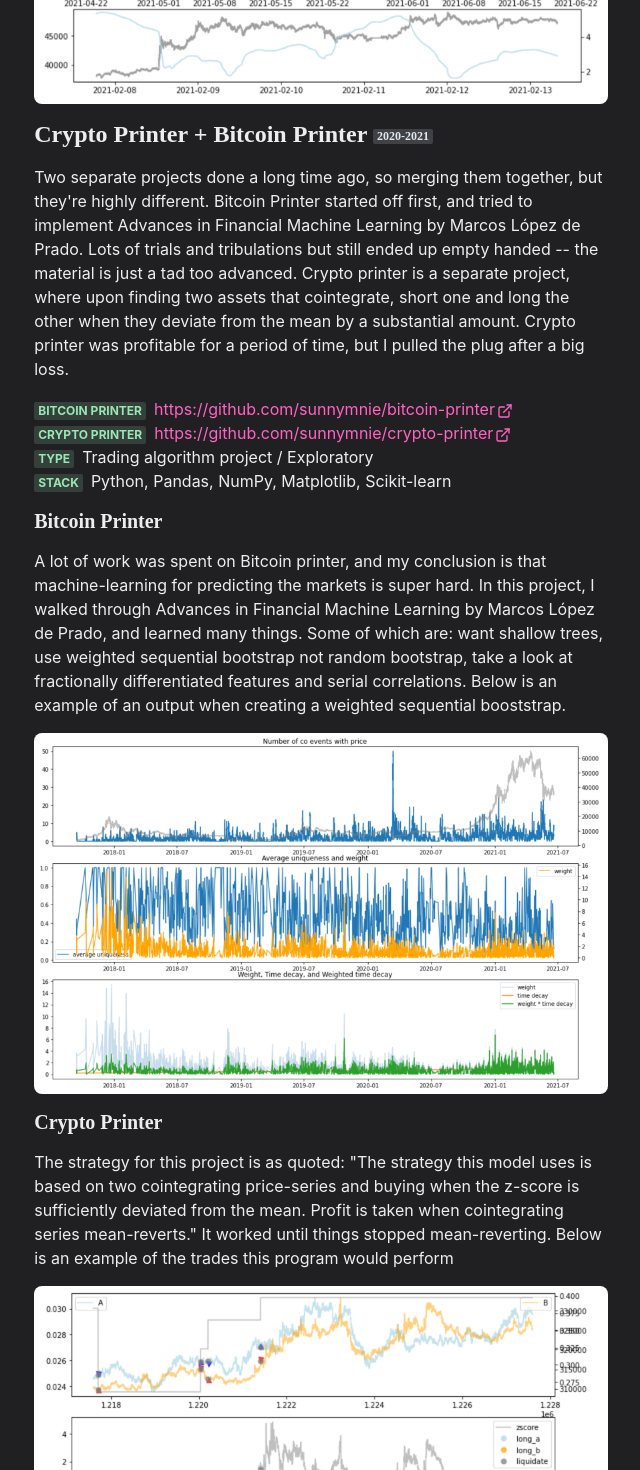
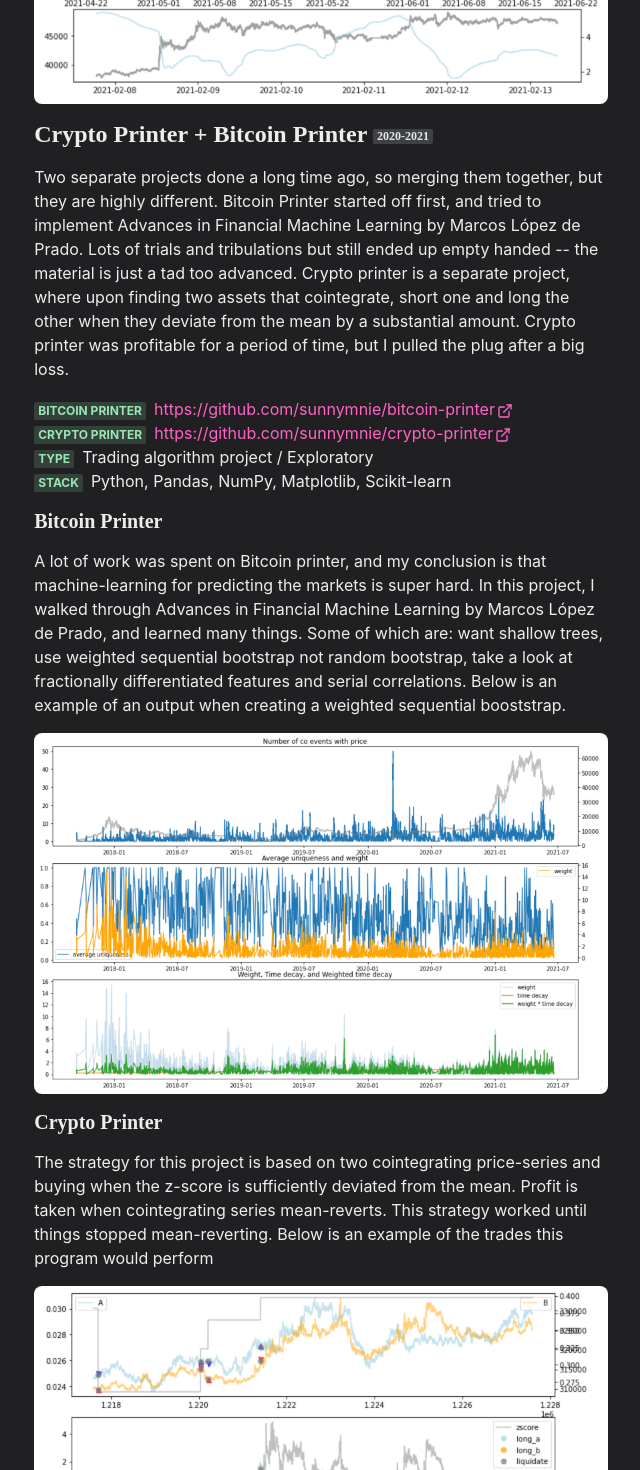
Before and after one commit to sunnymnie/portfolio, a Next.js app: page /works/crypto-printer in a window 1280 px wide. Shown: the part 228-1698 px from the top of the page, without its empty margins (319-959 px from the left). Built offline with nearby package versions, Linux system fonts and the light colour scheme.

Commit message:
fix quotations

```diff
--- a/package.json
+++ b/package.json
@@ -9,6 +9,7 @@
     "dev": "next dev",
     "build": "next build",
     "start": "next start",
+    "export": "next export",
     "lint": "next lint"
   },
   "dependencies": {
--- a/pages/404.js
+++ b/pages/404.js
@@ -12,7 +12,7 @@ const NotFound = () => {
     return (
         <Container>
             <Heading as="h1">Not found</Heading>
-            <Text>Huh. Couldn't seem to find it</Text>
+            <Text>Huh. Couldn&apos;t seem to find it</Text>
             <Divider my={6} />
             <Box my={6} align="center">
                 <NextLink href="/" passHref>
--- a/pages/index.js
+++ b/pages/index.js
@@ -57,7 +57,7 @@ const Home = () => {
       </Box>
 
       <Section heading="About">
-        <div>I'm a second year CS student at UBC. I don't have a set industry I'm gunning for so I am eager to try
+        <div>I&apos;m a second year CS student at UBC. I don&apos;t have a set industry I&apos;m gunning for so I am eager to try
           things out.
           I have built many trading algorithms in Python, using Pandas, NumPy, Matplotlib, and Scikit-learn to do
           data analysis. Recently I have built some React and Next.js web applications and have dabbled a bit in Solidity and
--- a/pages/works/bookstore-eth.js
+++ b/pages/works/bookstore-eth.js
@@ -19,7 +19,7 @@ const Work = () => (
             <Paragraph>
                 This is an ongoing project built with React and Next.js, using TailwindCSS as the CSS component.
                 The true prupose of this project is to motivate me to read more, as well as developing my
-                skills in React and Next.js. In this application, users can 'buy' some book summaries I have
+                skills in React and Next.js. In this application, users can buy some book summaries I have
                 written for test ether.
             </Paragraph>
             <List my={4}>
--- a/pages/works/crypto-printer.js
+++ b/pages/works/crypto-printer.js
@@ -17,7 +17,7 @@ const Work = () => (
                 Crypto Printer + Bitcoin Printer <Badge>2020-2021</Badge>
             </Title>
             <Paragraph>
-                Two separate projects done a long time ago, so merging them together, but they're highly different.
+                Two separate projects done a long time ago, so merging them together, but they are highly different.
                 Bitcoin Printer started off first, and tried to implement Advances in Financial Machine Learning
                 by Marcos López de Prado. Lots of trials and tribulations but still ended up empty handed -- the
                 material is just a tad too advanced. Crypto printer is a separate project, where upon finding
@@ -63,10 +63,9 @@ const Work = () => (
                 Crypto Printer
             </Header>
             <Paragraph>
-                The strategy for this project is as quoted:
-                "The strategy this model uses is based on two cointegrating price-series and buying
+                The strategy for this project is based on two cointegrating price-series and buying
                 when the z-score is sufficiently deviated from the mean.
-                Profit is taken when cointegrating series mean-reverts." It worked until things stopped
+                Profit is taken when cointegrating series mean-reverts. This strategy worked until things stopped
                 mean-reverting. Below is an example of the trades this program would perform
             </Paragraph>
             <WorkImage src="crypto-1.png" alt="crypto printer trades" />
--- a/pages/works/ganache-faucet.js
+++ b/pages/works/ganache-faucet.js
@@ -47,12 +47,12 @@ const Work = () => (
             </Paragraph>
             <WorkImage src="faucet-donate.png" alt="donating 1 eth to the faucet" />
             <Paragraph>
-                Upon a successful donation, the use can withdraw 0.1 eth at a time. Here's what happens if
+                Upon a successful donation, the use can withdraw 0.1 eth at a time. Here is what happens if
                 the user has donated before and tries to withdraw 0.1 eth
             </Paragraph>
             <WorkImage src="faucet-withdrawal.png" alt="withdrawing 0.1 eth from faucet" />
             <Paragraph>
-                And that's all. Not much more functionality other than an elegant starter project.
+                And that is all. Not much more functionality other than an elegant starter project.
             </Paragraph>
         </Container>
     </Layout>
--- a/pages/works/ytprinter.js
+++ b/pages/works/ytprinter.js
@@ -17,7 +17,7 @@ const Work = () => (
                 Youtube Printer <Badge>2021</Badge>
             </Title>
             <Paragraph>
-                The rundown of this trading strategy is simple: see a Youtube video pop, sell what you're holding
+                The rundown of this trading strategy is simple: see a Youtube video pop, sell what you&apos;re holding
                 now, buy the futures of the asset the Youtube video covers. I used some thread pools and was able
                 to get from Youtube video detection to longing 20x with futures in around 3 seconds, which was plenty
                 enough.
```
Also changed, not shown: pages/works/btprinter.js (+4 -4 lines).
